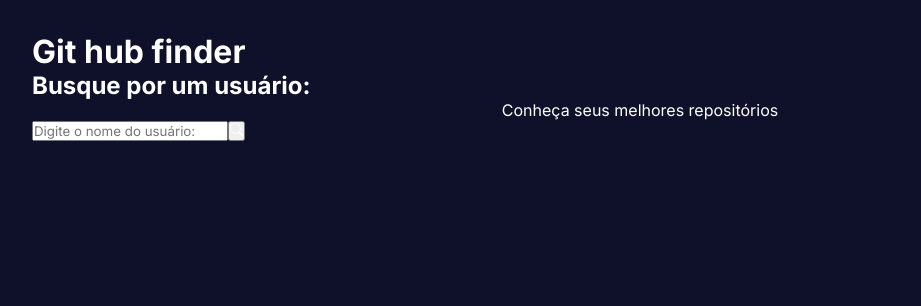
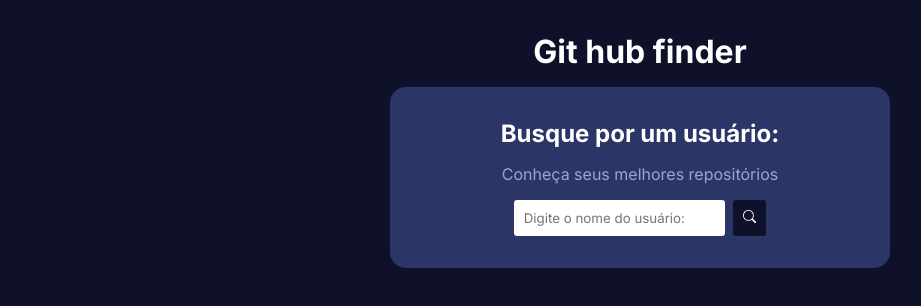
Before and after one commit to patricklohn/github-finder, a React (Vite) app: page / in a window 1280 px wide. Shown: the top 306 px of the page, without its empty margins (0-921 px from the left). Built offline with nearby package versions, Linux system fonts and the light colour scheme; a web font is replaced by a local one.

Commit message:
configuração de css e finalização da comunicação com a API

```diff
--- /dev/null
+++ b/src/App.module.css
@@ -0,0 +1,9 @@
+.app{
+    max-width: 500px;
+    margin: 0 auto;
+}
+
+.app h1{
+    text-align: center;
+    margin-bottom: 1rem;
+}
--- a/src/App.tsx
+++ b/src/App.tsx
@@ -1,12 +1,13 @@
 import { useState } from 'react'
 import { Outlet } from 'react-router-dom'
+import classes from './App.module.css'
 
 function App() {
   const [count, setCount] = useState(0)
 
   return (
     <>
-      <div className='App'>
+      <div className={classes.app}>
         <h1>Git hub finder</h1>
         <Outlet/>
       </div>
--- /dev/null
+++ b/src/components/Search.module.css
@@ -0,0 +1,33 @@
+.search{
+    background-color: #2b3566;
+    padding: 2rem;
+    border-radius: 1rem;
+    display: flex;
+    flex-direction: column;
+    justify-content: center;
+    align-items: center;
+    gap: 1rem;
+    margin-bottom: 1.5rem;
+}
+
+.search p {
+    color: #9da5d1;
+}
+
+.search_container{
+    display: flex;
+    gap: 0.5rem;
+}
+
+.search_container input,
+.search_container button{
+    padding: .6rem;
+    border-radius: 3px;
+    border: none;
+    color: #2b3566;
+}
+
+.search_container button{
+    background-color: #0e1129;
+    cursor: pointer;
+}
--- a/src/components/Search.tsx
+++ b/src/components/Search.tsx
@@ -1,5 +1,6 @@
 import {BsSearch} from 'react-icons/bs'
 import {useState} from "react"
+import classes from './Search.module.css'
 
 type SearchProps = {
   loadUser: (userName: string) => Promise<void>
@@ -8,11 +9,13 @@
 const Search = ({loadUser}: SearchProps) => {
   const [userName, setUserName] = useState("");
   return (
-    <div>
+    <div className={classes.search}>
       <h2>Busque por um usuário:</h2>
       <p>Conheça seus melhores repositórios</p>
-      <input type="text" placeholder='Digite o nome do usuário:' onChange={(e)=> setUserName(e.target.value)}/>
-      <button onClick={() => loadUser(userName)}><BsSearch/></button>
+      <div className={classes.search_container}>
+        <input type="text" placeholder='Digite o nome do usuário:' onChange={(e)=> setUserName(e.target.value)}/>
+        <button onClick={() => loadUser(userName)}><BsSearch/></button>
+      </div>
     </div>
   )
 }
--- a/src/routes/Home.tsx
+++ b/src/routes/Home.tsx
@@ -11,11 +11,21 @@
     //const res = await fetch(`https://api.github.com/users/${userName}`);
     //const data = await res.json()
     //console.log(data)
-    console.log(res.data);
+    const {avatar_url, login, location, followers, following} = res.data;
+    const userData: UserProps = {
+      avatar_url,
+      login,
+      location,
+      followers,
+      following,
+    }
+
+    setUser(userData);
   }
   return (
     <div>
       <Search loadUser={loadUser}/>
+      {user && <p>{user.login}</p>}
     </div>
   )
 }
--- a/src/types/user.ts
+++ b/src/types/user.ts
@@ -2,6 +2,6 @@
     avatar_url: string,
     login: string,
     location: string,
-    fallowers: number;
-    fallowing: number;
+    followers: number;
+    following: number;
 }
```
Also changed, not shown: src/App.css (deleted).
